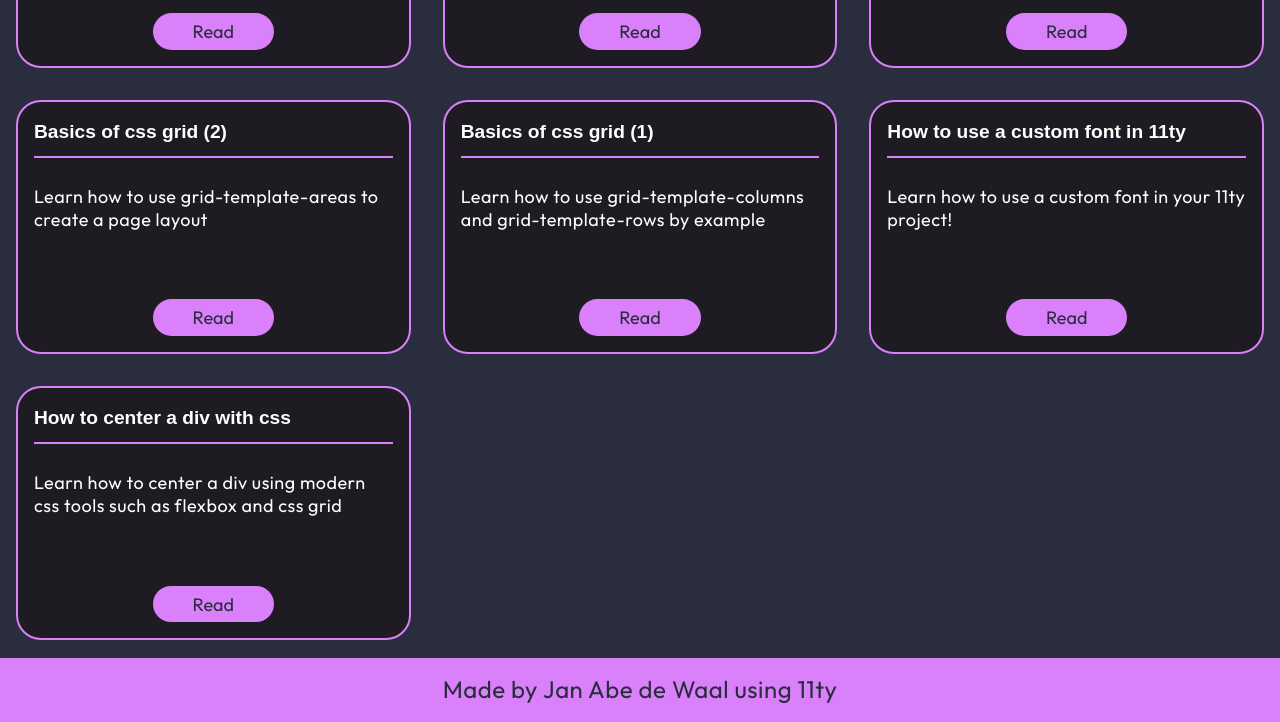
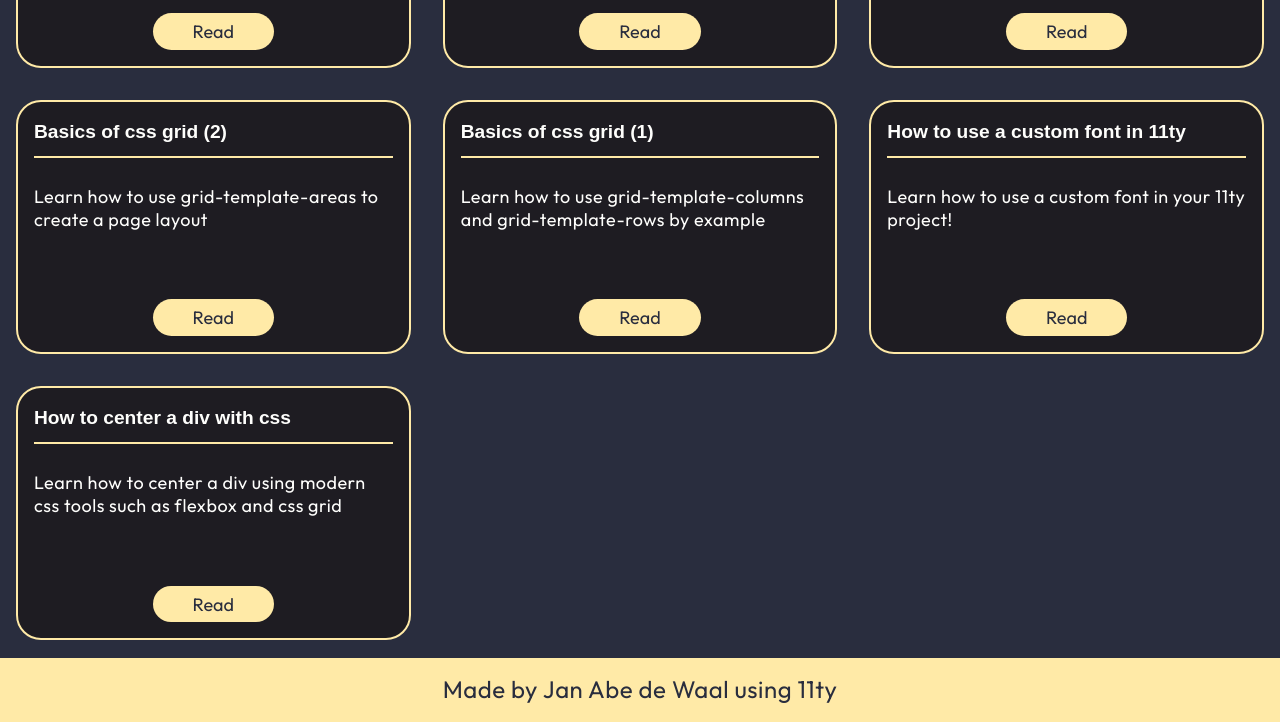
Before and after one commit to JanAbe/blog, an Eleventy site: page src/blog.njk in a window 1280 px wide. Shown: the part 571-1293 px from the top of the page. Built offline with nearby package versions, Linux system fonts and the light colour scheme; Eleventy itself is replaced by a stand-in of ours; files that its build step writes are made by us from their sources.

Commit message:
Change colour

```diff
--- a/src/blog.njk
+++ b/src/blog.njk
@@ -10,7 +10,7 @@ title: "Blog"
         <li>
             <div class="card">
                 <a href="/posts/{{ item.data.name }}" class="card__title">{{ item.data.title }}</a>
-                <hr class="purple-hr"/>
+                <hr class="yellow-hr"/>
                 <p class="grow">{{ item.data.description }}</p>
 
                 <div class="card__view-link__wrapper">
--- a/src/css/blog.css
+++ b/src/css/blog.css
@@ -18,7 +18,7 @@
     flex-direction: column;
     background-color: #1e1c22;
     color: var(--off-white);
-    border: 2px solid var(--flat-purple);
+    border: 2px solid var(--flat-yellow);
     border-radius: 25px;
     padding: 1rem;
     height: 100%;
@@ -48,7 +48,7 @@
 .card__view-link {
     text-decoration: none;
     padding: .3rem 2.5rem;
-    background-color: var(--flat-purple);
+    background-color: var(--flat-yellow);
     border-radius: 25px;
     color: var(--off-black);
     text-align: center;
--- a/src/css/bundle.css
+++ b/src/css/bundle.css
@@ -15,7 +15,7 @@
 :root {
     --off-black: #292d3e;
     --off-white: #fefefc;
-    --flat-purple: #D980FA;
+    --flat-yellow: #ffeaa7;
     --width-content: 960px;
     --wave-height: 250px;
     --wave-height-small: 75px;
@@ -58,7 +58,7 @@ p {
 }
 
 header {
-    background-color: var(--flat-purple);
+    background-color: var(--flat-yellow);
 }
 
 .nav-list {
@@ -98,8 +98,8 @@ header {
     width: 100%;
 }
 
-.purple-hr {
-    border: 1px solid var(--flat-purple);
+.yellow-hr {
+    border: 1px solid var(--flat-yellow);
     width: 100%;
 }
 
@@ -128,7 +128,7 @@ article {
     font-family: "Outfit", sans-serif;
     font-size: 1.2rem;
     color: var(--off-black);
-    background-color: var(--flat-purple);
+    background-color: var(--flat-yellow);
     padding: 1rem;
     display: grid;
     place-content: center;;
@@ -169,7 +169,7 @@ table > tbody > tr > td:nth-child(2) {
 }
 
 .hero {
-    background-color: var(--flat-purple);
+    background-color: var(--flat-yellow);
     h1 {
         margin: 0;
         padding-top: 2rem;
```
